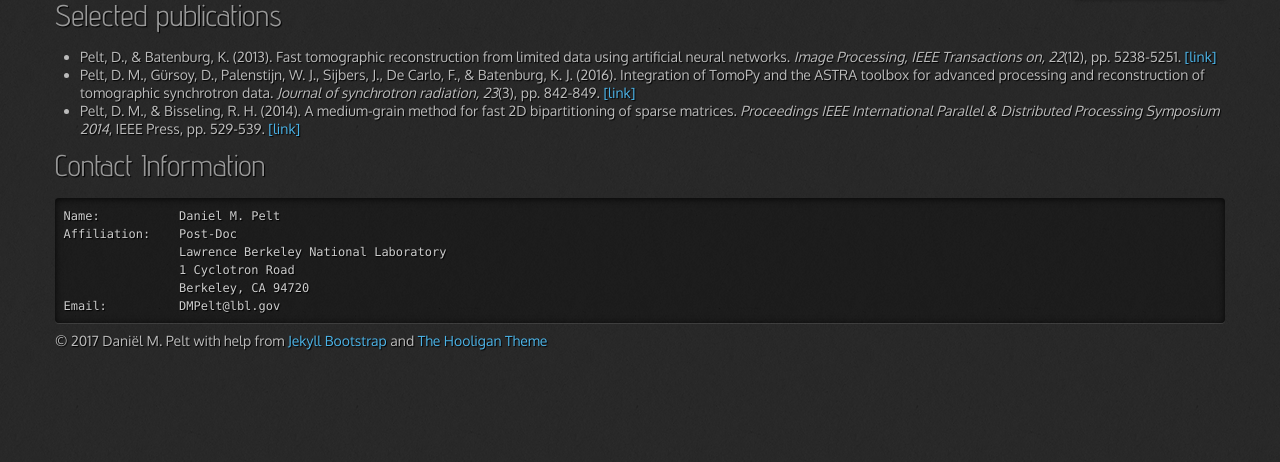
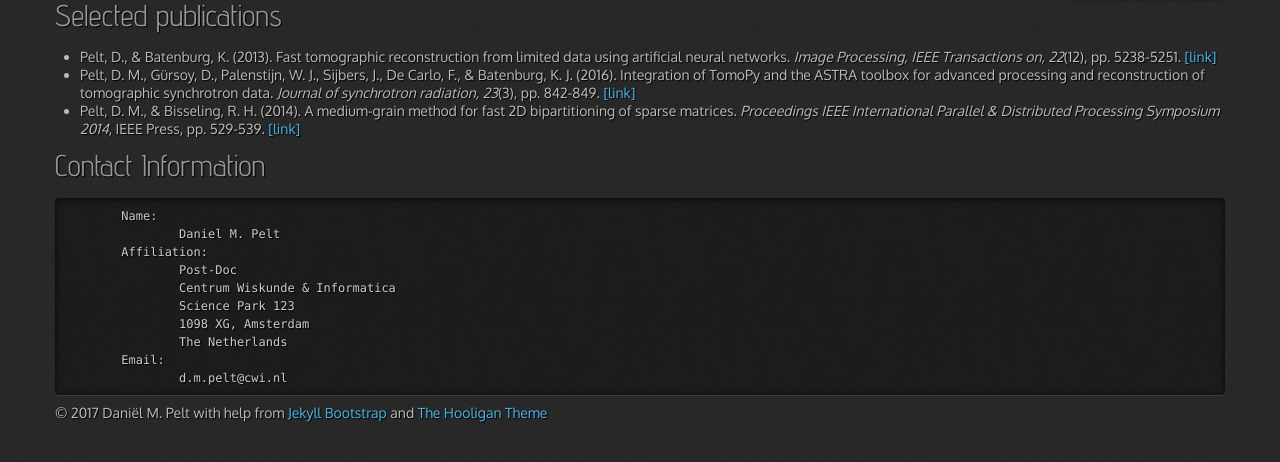
Before and after one commit to dmpelt/dmpelt.github.com, a Jekyll site: the page built from index.md, in a window 1280 px wide, cut to the strip 336-798 px from the top of the page. Built offline with Jekyll 4.4.1, drawn with Linux system fonts in a browser that asks for light colours; nearby versions of some CDN libraries.

Commit message:
Update contact info in index.md

```diff
--- a/index.md
+++ b/index.md
@@ -25,9 +25,13 @@ I received the M.Sc. degree in mathematics from the University of Utrecht in 201
 
 ## Contact Information
 
-	Name: 		Daniel M. Pelt
-	Affiliation: 	Post-Doc
-			Lawrence Berkeley National Laboratory
-			1 Cyclotron Road
-			Berkeley, CA 94720
-	Email:		DMPelt@lbl.gov
+		Name:
+			Daniel M. Pelt
+		Affiliation:
+			Post-Doc
+			Centrum Wiskunde & Informatica
+			Science Park 123
+			1098 XG, Amsterdam
+			The Netherlands
+		Email:
+			d.m.pelt@cwi.nl
```
